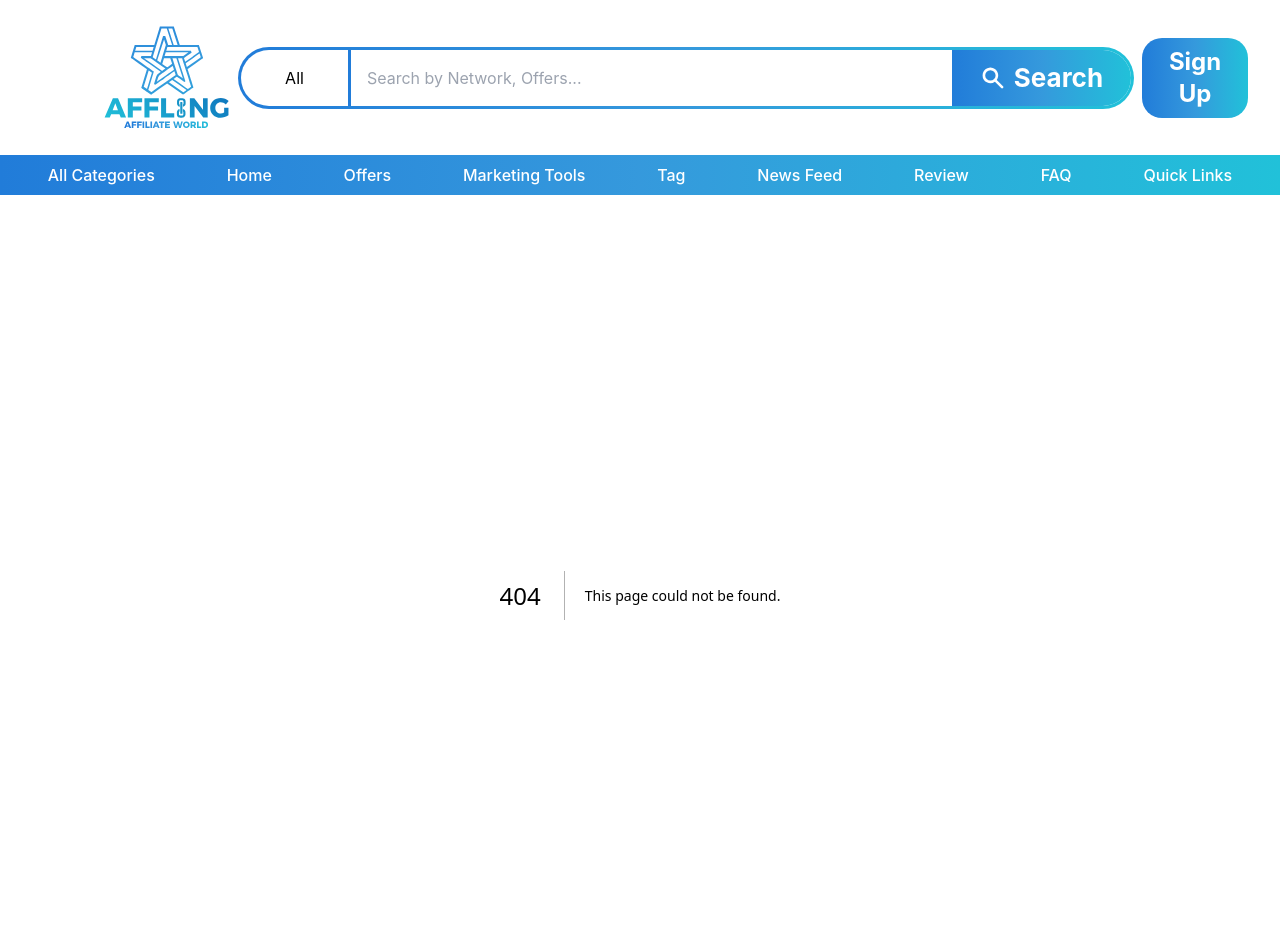
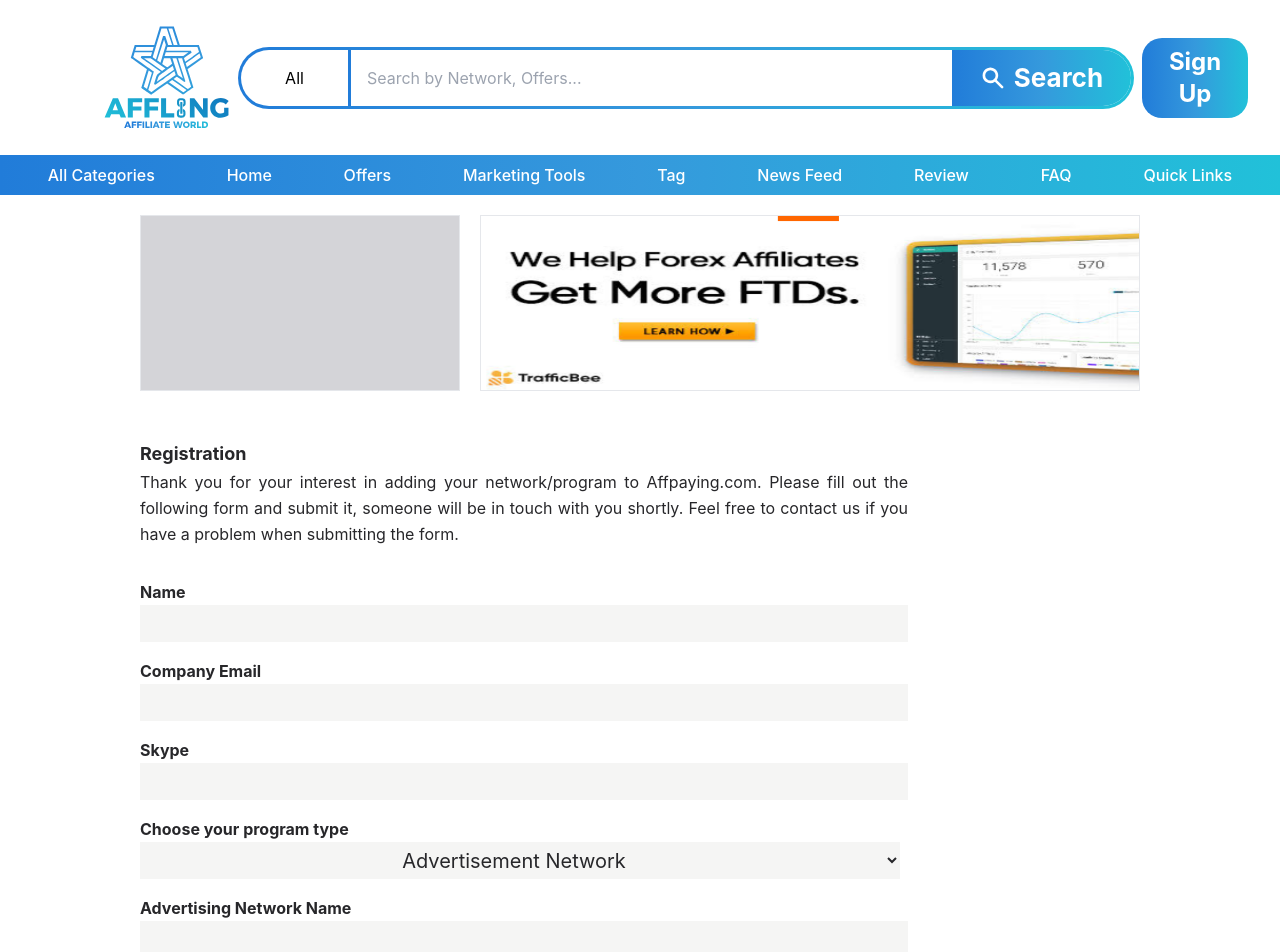
Before and after one commit to AFM-Taha/affling, a Next.js app: page /affiliate-network in a window 1280 px wide. Before the commit this address had no page. Shown: the top 952 px of the page. Built offline with nearby package versions, Linux system fonts and the light colour scheme.

Commit message:
create affiliate network sign up page

```diff
--- /dev/null
+++ b/src/pages/affiliate-network/index.tsx
@@ -0,0 +1,17 @@
+import SignUpForm from '@/components/SignUpForm/SignUpFormAdvertisingNetwork';
+import SignUpPageHero from '@/components/common/hero/SignUpPageHero';
+
+export default function AffiliateNetwork() {
+  return (
+    <div className="mx-auto min-h-screen px-5 lg:px-[140px]">
+      {/* advertising-network add section  */}
+      <div>
+        <SignUpPageHero />
+      </div>
+      {/* signUp From  */}
+      <div className="mr-auto mt-12 max-w-screen-md">
+        <SignUpForm />
+      </div>
+    </div>
+  );
+}
```
